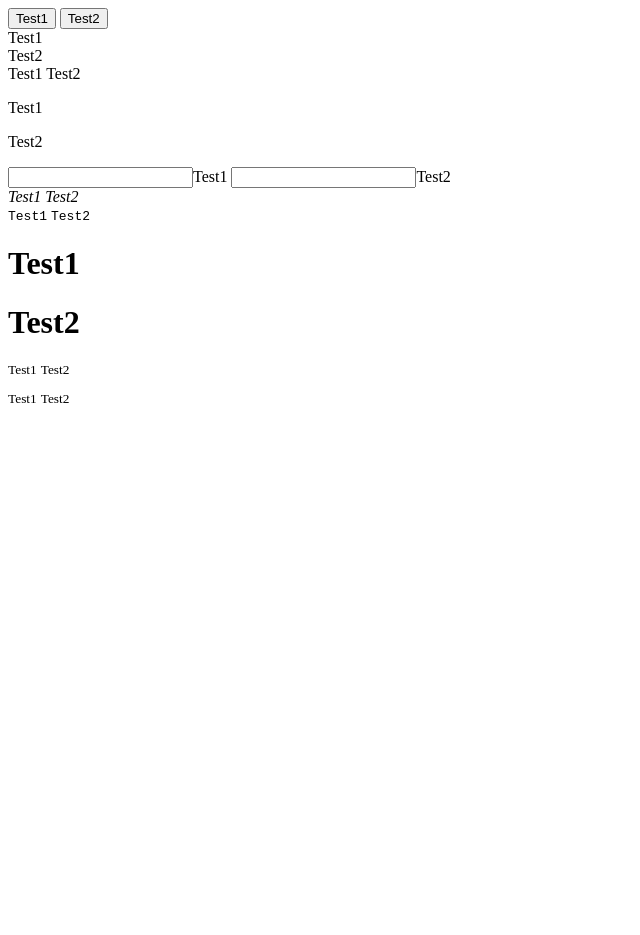
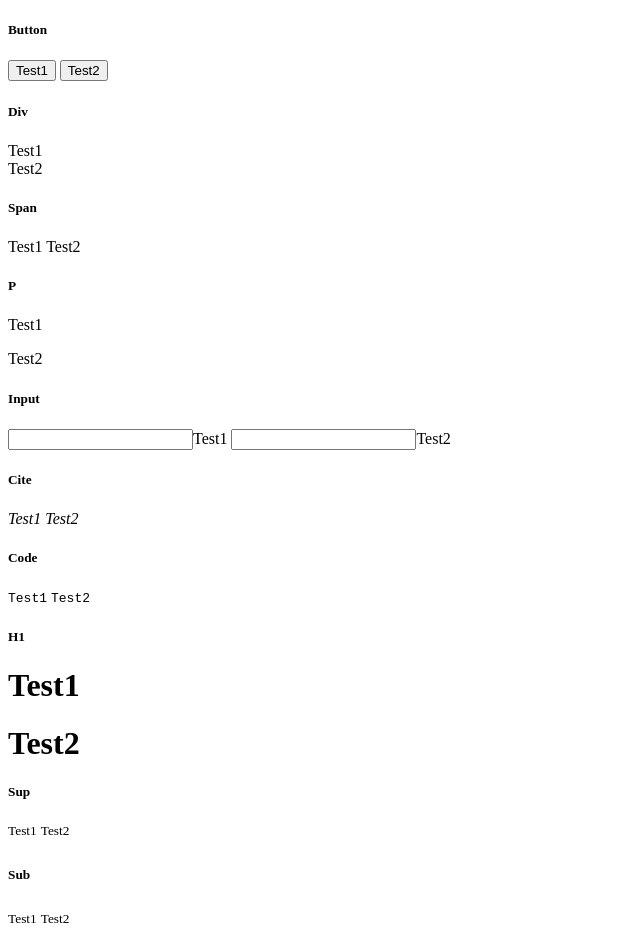
Before and after one commit to acciojob/block-or-inline-Rajatx7, a website: page main.html in a window 1280 px wide. Shown: the whole page, without its empty margins (0-640 px from the left). Before the commit the page ends 800 px from the top, so only its background shows below. Drawn offline with Linux system fonts and the light colour scheme.

Commit message:
created a submission

```diff
--- a/main.html
+++ b/main.html
@@ -1,56 +1,52 @@
 <!DOCTYPE html>
 
 <html>
-
   <head>
-	<link rel="stylesheet" href="styles.css">
+    <link rel="stylesheet" href="styles.css" />
   </head>
 
   <body>
     <!-- the entire body must be written by student -->
-	<div data-ns-test="block-inline-button">
-		<button>Test1</button>
-		<button>Test2</button>
+    <div><h5>Button</h5>
+      <button data-ns-test="block-inline-button">Test1</button>
+      <button data-ns-test="block-inline-button">Test2</button>
     </div>
-	<div data-ns-test="block-inline-div">
-		<div>Test1</div>
-		<div>Test2</div>
+    <div><h5>Div</h5>
+      <div data-ns-test="block-inline-div">Test1</div>
+      <div data-ns-test="block-inline-div">Test2</div>
     </div>
-	<div>
+    <div><h5>Span</h5>
       <span data-ns-test="block-inline-span">Test1</span>
       <span data-ns-test="block-inline-span">Test2</span>
     </div>
-	<div>
+    <div><h5>P</h5>
       <p data-ns-test="block-inline-p">Test1</p>
       <p data-ns-test="block-inline-p">Test2</p>
     </div>
-	<div>
-		<input data-ns-test="block-inline-input"/>Test1
-		<input data-ns-test="block-inline-input"/>Test2
+    <div><h5>Input</h5>
+      <input data-ns-test="block-inline-input" />Test1
+      <input data-ns-test="block-inline-input" />Test2
     </div>
-	<div>
-	</div>
+    <div><h5>Cite</h5>
     <cite data-ns-test="block-inline-cite">Test1</cite>
     <cite data-ns-test="block-inline-cite">Test2</cite>
-	<div>
+    </div>
+    <div><h5>Code</h5>
       <code data-ns-test="">Test1</code>
       <code data-ns-test="">Test2</code>
     </div>
-	<div>
+    <div><h5>H1</h5>
       <h1 data-ns-test="block-inline-h1">Test1</h1>
       <h1 data-ns-test="block-inline-h1">Test2</h1>
     </div>
-	<div>
+    <div><h5>Sup</h5>
       <sup data-ns-test="block-inline-sup">Test1</sup>
       <sup data-ns-test="block-inline-sup">Test2</sup>
     </div>
-	<div>
+    <div><h5>Sub</h5>
       <sub data-ns-test="block-inline-sub">Test1</sub>
       <sub data-ns-test="block-inline-sub">Test2</sub>
     </div>
-    <script type="text/javascript" src="./script.js">
-</script>
-
+    <script type="text/javascript" src="./script.js"></script>
   </body>
-
 </html>
```
Lines whose indentation alone changed are shown as unchanged.
